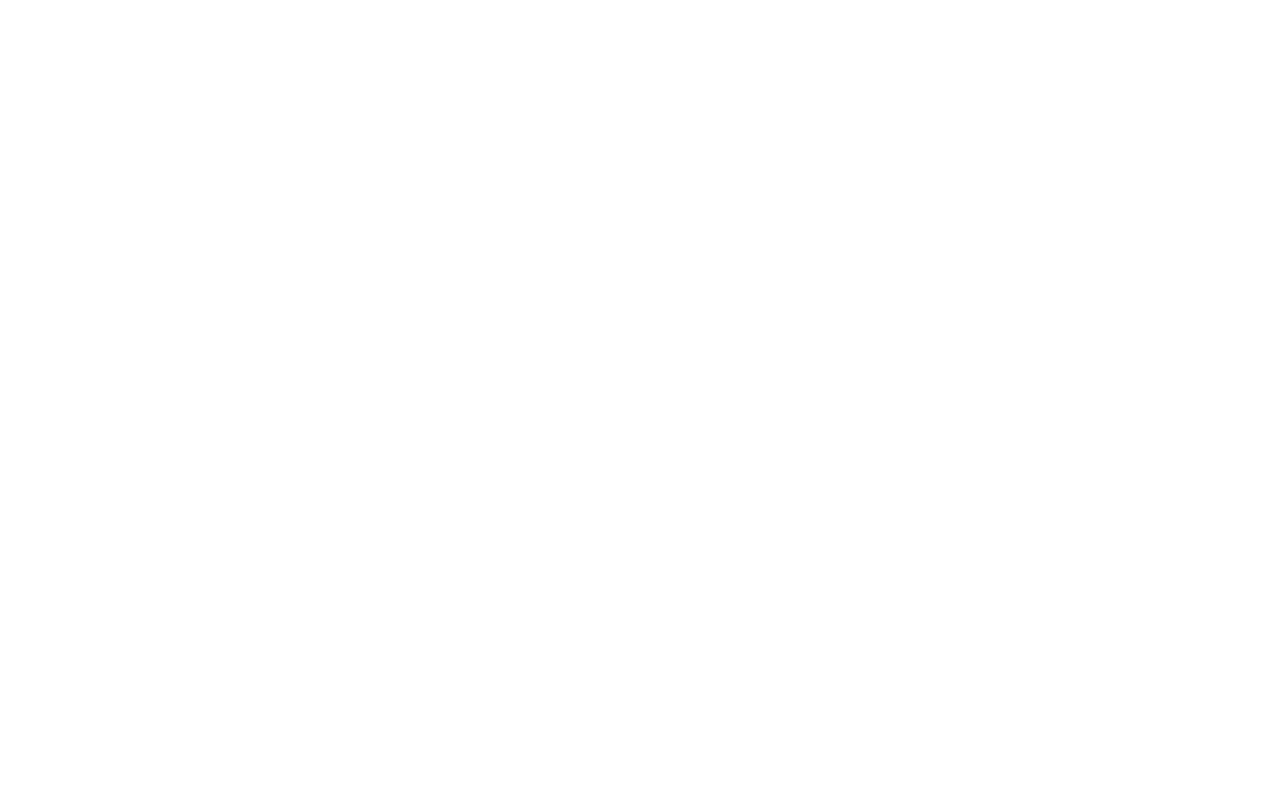
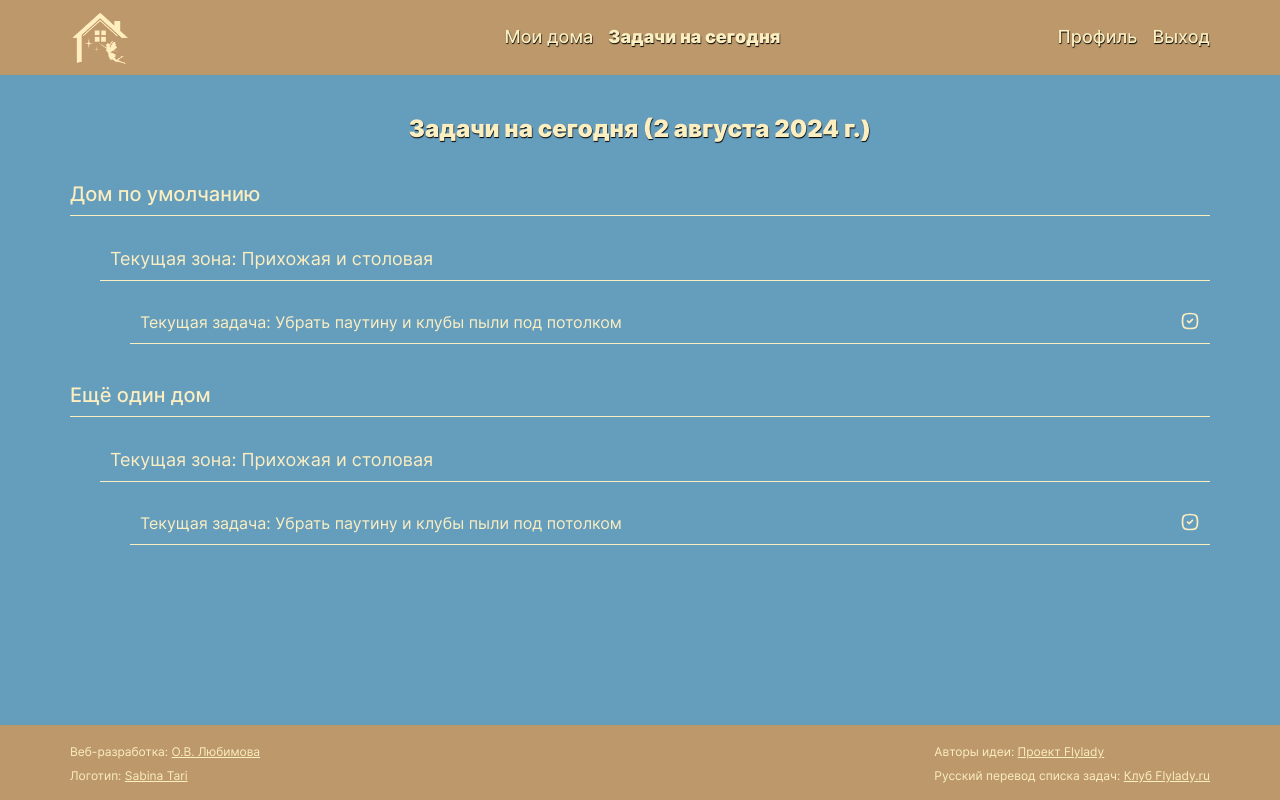
Before and after one commit to Aelia5/flylady-frontend, a React (Create React App) app: page /today in a window 1280 px wide. Before the commit this address had no page. Built offline with nearby package versions, Linux system fonts and the light colour scheme.

Commit message:
Закончить вёрстку

```diff
--- a/src/blocks/item.css
+++ b/src/blocks/item.css
@@ -2,7 +2,7 @@
     display: flex;
     flex-direction: row;
     justify-content: space-between;
-    align-items: end;
+    align-items: start;
     border-bottom: 1px solid #fbeec1;
     margin-bottom: 22px;
     gap: 10px;
@@ -49,6 +49,10 @@
 .item__name_type_task {
     font-weight: 200;
     font-size: 16px;
+}
+
+.item__name_checked {
+    color: #8d8741
 }
 
 .item__form {
@@ -137,6 +141,10 @@
 
     }
 
+    .item__button_type_check {
+        background-image: url(../images/check-button.svg);
+    }
+
     .item__select {
         height: 28px;
         border: none;
--- a/src/components/App/App.js
+++ b/src/components/App/App.js
@@ -14,6 +14,7 @@
 import Login from "../Login/Login";
 import Profile from "../Profile/Profile";
 import Houses from "../Houses/Houses";
+import Today from "../Today/Today";
 
 function App() {
   const [loggedIn, setLoggedIn] = React.useState(
@@ -98,6 +99,22 @@
             )
           }
         />
+        <Route
+          path="/today"
+          element={
+            loggedIn ? (
+              <>
+                <Header loggedIn={loggedIn} />
+                <Today />
+                <Footer />
+              </>
+            ) : (
+              <>
+                <Navigate to="/signin" replace />
+              </>
+            )
+          }
+        />
       </Routes>
     </div>
   );
--- a/src/components/Header/Header.js
+++ b/src/components/Header/Header.js
@@ -45,7 +45,7 @@
               </li>
               <li className="header__item">
                 <NavLink
-                  to="/tasks"
+                  to="/today"
                   className={({ isActive }) =>
                     `header__link ${
                       isActive ? "header__link_active" : undefined
--- a/src/components/House/House.css
+++ b/src/components/House/House.css
@@ -10,7 +10,6 @@
 .house__zones {
     list-style-type: none;
     margin: 0 0 22px 30px;
-    padding: 0;
 }
 
 .house__zones_type_reorder {
--- /dev/null
+++ b/src/components/Today/Today.css
@@ -0,0 +1,53 @@
+.today {
+    width: 100%;
+    margin: 0;
+    padding: 20px calc((100vw - 1140px) / 2);
+    min-height: calc(100dvh - 150px);
+    background-color: #659dbd;
+    box-sizing: border-box;
+    display: flex;
+    flex-direction: column;
+    justify-content: flex-start;
+    align-items: center;
+  }
+
+  .today__title {
+    color: #fbeec1;
+    margin:  20px 0 40px;
+    padding: 0;
+    font-weight: 600;
+    font-size: 24px;
+    text-shadow: .5px .5px 1px #000;
+    text-align: center;
+  }
+
+  .today__houses-list {
+    display: flex;
+    flex-direction: column;
+    width: 100%;
+    list-style-type: none;
+    margin: 0 0 20px;
+    padding: 0;
+  }
+
+  .today__zone {
+    margin: 0 0 20px 30px;
+    padding: 10px;
+}
+
+
+
+  @media screen and (max-width: 1280px) {
+    .today {
+        padding-left: 70px;
+        padding-right: 70px;
+      }
+    }
+
+    @media screen and (max-width: 768px) {
+        .today {
+            padding-left: 30px;
+            padding-right: 30px;
+
+        }
+    }
--- /dev/null
+++ b/src/components/Today/Today.js
@@ -0,0 +1,91 @@
+import "./Today.css";
+import React from "react";
+import TodayTask from "./TodayTask/TodayTask";
+
+import defaultHouses from "../../utils/constants";
+
+function Today() {
+  const d = new Date();
+  const weekDay = d.getDay();
+
+  const todayDate = d.toLocaleString("ru", {
+    month: "long",
+    day: "numeric",
+    year: "numeric",
+  });
+
+  function getWeek(d, weekDay) {
+    const date = d.getDate();
+    const weekOfMonth = Math.ceil((date - 1 - weekDay) / 7);
+    return weekOfMonth;
+  }
+
+  const [houses, setHouses] = React.useState(defaultHouses);
+
+  const [weekend, setWeekend] = React.useState(weekDay === 6 || weekDay === 7);
+
+  React.useEffect(() => {
+    if (weekDay === 6 || weekDay === 7) {
+      setWeekend(true);
+    } else {
+      setWeekend(false);
+    }
+  }, [weekDay]);
+
+  const [weekNumber, setWeekNumber] = React.useState(getWeek(d, weekDay));
+  React.useEffect(() => {
+    getWeek(d, weekDay);
+  }, [d, weekDay]);
+
+  function getTodayTasks(houses) {
+    return houses.map((house) => {
+      return house.zones[weekNumber].tasks[0].name;
+    });
+  }
+
+  const [todayTasks, setTodayTasks] = React.useState(getTodayTasks(houses));
+
+  //   React.useEffect(() => {
+  //     setTodayTasks(getTodayTasks(houses));
+  //   }, [d]);
+
+  return (
+    <main className="today">
+      {" "}
+      {houses.length === 0 ? (
+        <h1 className="today__title">У вас пока нет ни одного дома</h1>
+      ) : (
+        <>
+          <h1 className="today__title">Задачи на сегодня ({todayDate})</h1>
+          <ul className="today__houses-list">
+            {houses.map((house, index) => (
+              <li key={house._id}>
+                <div className="item">
+                  <h2 className="item__name">{house.name}</h2>
+                </div>
+                <div
+                  className="item today__zone"
+                  key={house.zones[weekNumber].name._id}
+                >
+                  <p className="item__name item__name_type_zone">
+                    {weekend
+                      ? "В выходные задач нет"
+                      : `Текущая зона: ${house.zones[weekNumber].name}`}
+                  </p>
+                </div>
+                {!weekend && (
+                  <TodayTask
+                    task={todayTasks[index]}
+                    key={todayTasks[index]._id}
+                  ></TodayTask>
+                )}
+              </li>
+            ))}
+          </ul>
+        </>
+      )}
+    </main>
+  );
+}
+
+export default Today;
--- /dev/null
+++ b/src/components/Today/TodayTask/TodayTask.css
@@ -0,0 +1,4 @@
+.todaytask {
+    margin: 0 0 40px 60px;
+    padding: 10px;
+}
--- /dev/null
+++ b/src/components/Today/TodayTask/TodayTask.js
@@ -0,0 +1,28 @@
+import "./TodayTask.css";
+import React from "react";
+
+function TodayTask({ task }) {
+  const [checked, setChecked] = React.useState(false);
+  function check() {
+    setChecked(true);
+  }
+
+  return (
+    <div className="item todaytask">
+      <p className="item__name item__name_type_task">
+        {checked ? "Сегодняшняя задача выполнена!" : `Текущая задача: ${task}`}
+      </p>
+      <div className="item__buttons">
+        {!checked && (
+          <button
+            className="item__button item__button_type_check"
+            title="Отметить выполненным"
+            onClick={check}
+          ></button>
+        )}
+      </div>
+    </div>
+  );
+}
+
+export default TodayTask;
```
Also changed, not shown: src/images/check-button.svg (added).
